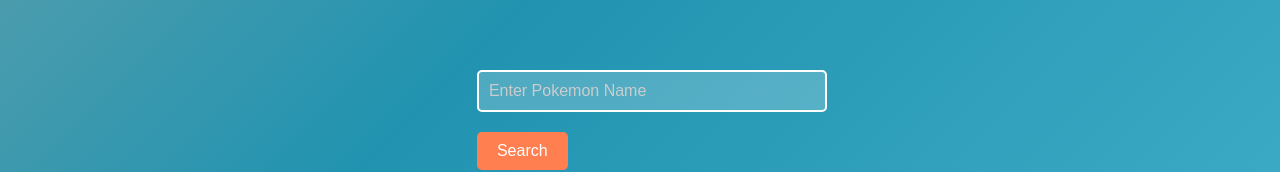
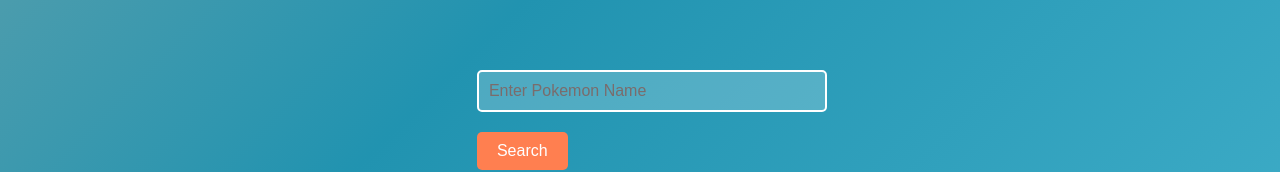
Before and after one commit to gvkishorereddy/Javascript-projects, a plain HTML site: page pokemon_sprite/index.html in a window 1280 px wide. Shown: the part 271-443 px from the top of the page. Drawn offline with Linux system fonts and the light colour scheme.

Commit message:
Update style.css

```diff
--- a/pokemon_sprite/style.css
+++ b/pokemon_sprite/style.css
@@ -36,7 +36,8 @@
 }
 
 #pokemonName::placeholder {
-    color: #ccc;
+    color: hsl(0, 6%, 45%); /* Change this to the desired color */
+    opacity: 1;   /* Ensure full opacity for the color */
 }
 
 button {
```
